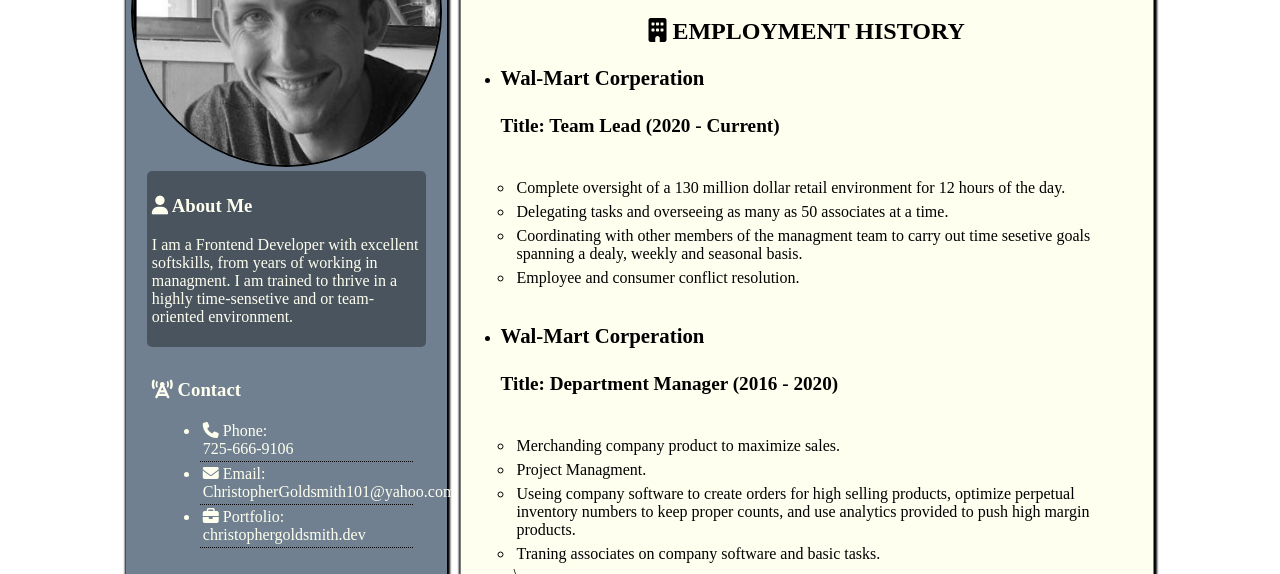
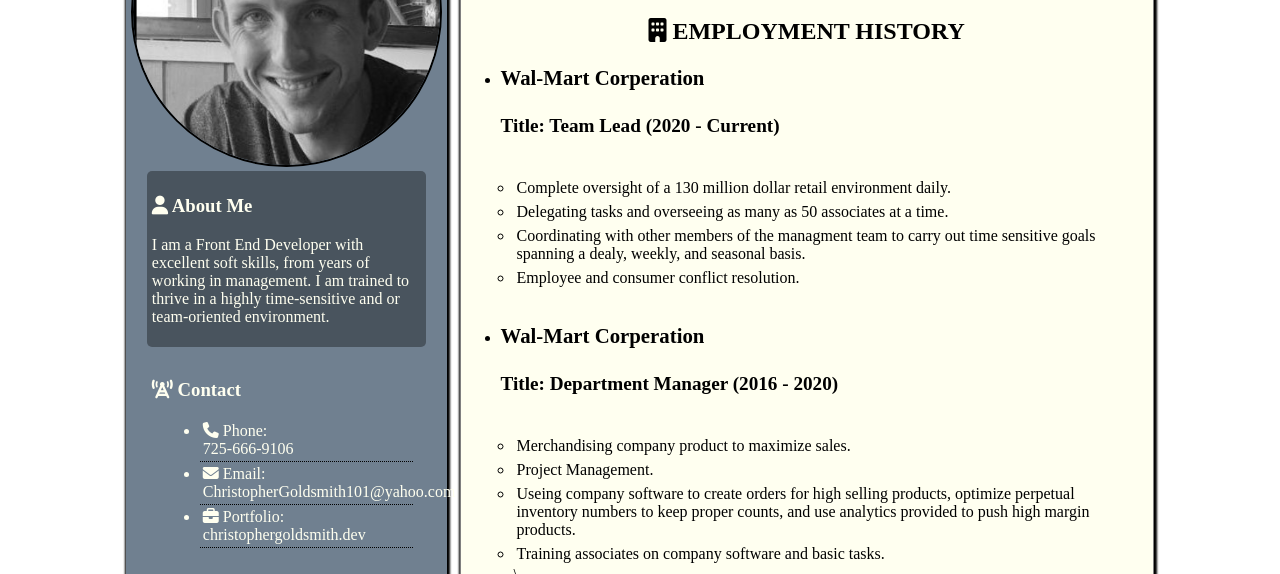
Before and after one commit to ChristopherNoelGoldsmith/resume, a website: page index.html in a window 1280 px wide. Shown: the part 163-737 px from the top of the page. Drawn offline with Linux system fonts and the light colour scheme.

Commit message:
corrected spelling errors

```diff
--- a/index.html
+++ b/index.html
@@ -160,11 +160,7 @@
                 <div id="picture"><img src="./portrait.jpg" alt=""></div>
                 <div id="about-me">
                     <h3><i class="fa-solid fa-user"></i> About Me</h3>
-                    <p>I am a Frontend Developer with excellent
-                        softskills, from years of working in managment. I
-                        am trained to thrive in a highly time-sensetive and
-                        or
-                        team-oriented environment. </p>
+                    <p>I am a Front End Developer with excellent soft skills, from years of working in management. I am trained to thrive in a highly time-sensitive and or team-oriented environment. </p>
                 </div>
                 <div id="contact-me">
                     <h3><i class="fa-solid fa-tower-cell"></i> Contact</h3>
@@ -243,13 +239,13 @@
                             <h4>Title: Team Lead (2020 - Current)</h4>
                             <ul>
                                 <li>Complete oversight of a 130 million
-                                    dollar retail environment for 12 hours
-                                    of the day.</li>
+                                    dollar retail environment daily.</li>
                                 <li>Delegating tasks and overseeing as many
                                     as 50 associates at a time.</li>
                                 <li>Coordinating with other members of the
                                     managment team to carry out time
-                                    sesetive goals spanning a dealy, weekly
+
+sensitive goals spanning a dealy, weekly,
                                     and seasonal basis.</li>
                                 <li>Employee and consumer conflict
                                     resolution.</li>
@@ -263,16 +259,16 @@
                             <h4>Title: Department Manager (2016 - 2020)
                             </h4>
                             <ul>
-                                <li>Merchanding company product to maximize
+                                <li>Merchandising company product to maximize
                                     sales.</li>
-                                <li>Project Managment.</li>
+                                <li>Project Management.</li>
                                 <li>Useing company software to
                                     create orders for high selling
                                     products, optimize perpetual inventory
                                     numbers to keep proper counts, and use
                                     analytics provided to push high margin
                                     products.</li>
-                                <li>Traning associates on company software
+                                <li>Training associates on company software
                                     and basic tasks.</li>
                                 \ <li>Delegating tasks to groups of
                                     associates and coordinating schedules
@@ -289,7 +285,7 @@
                             <h4>Title: Inventory Supervisor (2014 - 2016)
                             </h4>
                             <ul>
-                                <li>Traning associates on company software
+                                <li>Training associates on company software
                                     and basic tasks.</li>
                                 \ <li>Overseeing the truck unloading
                                     process and freight sorting process.
```
